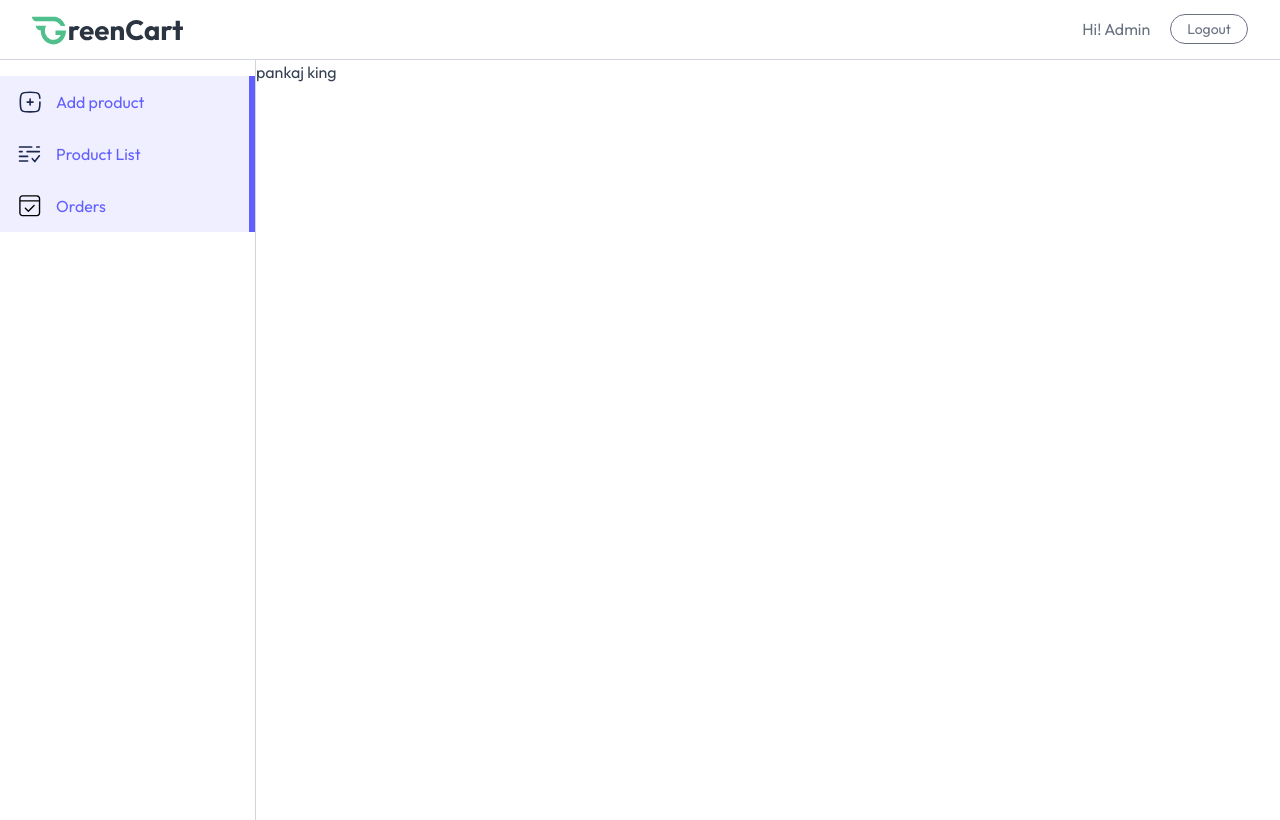
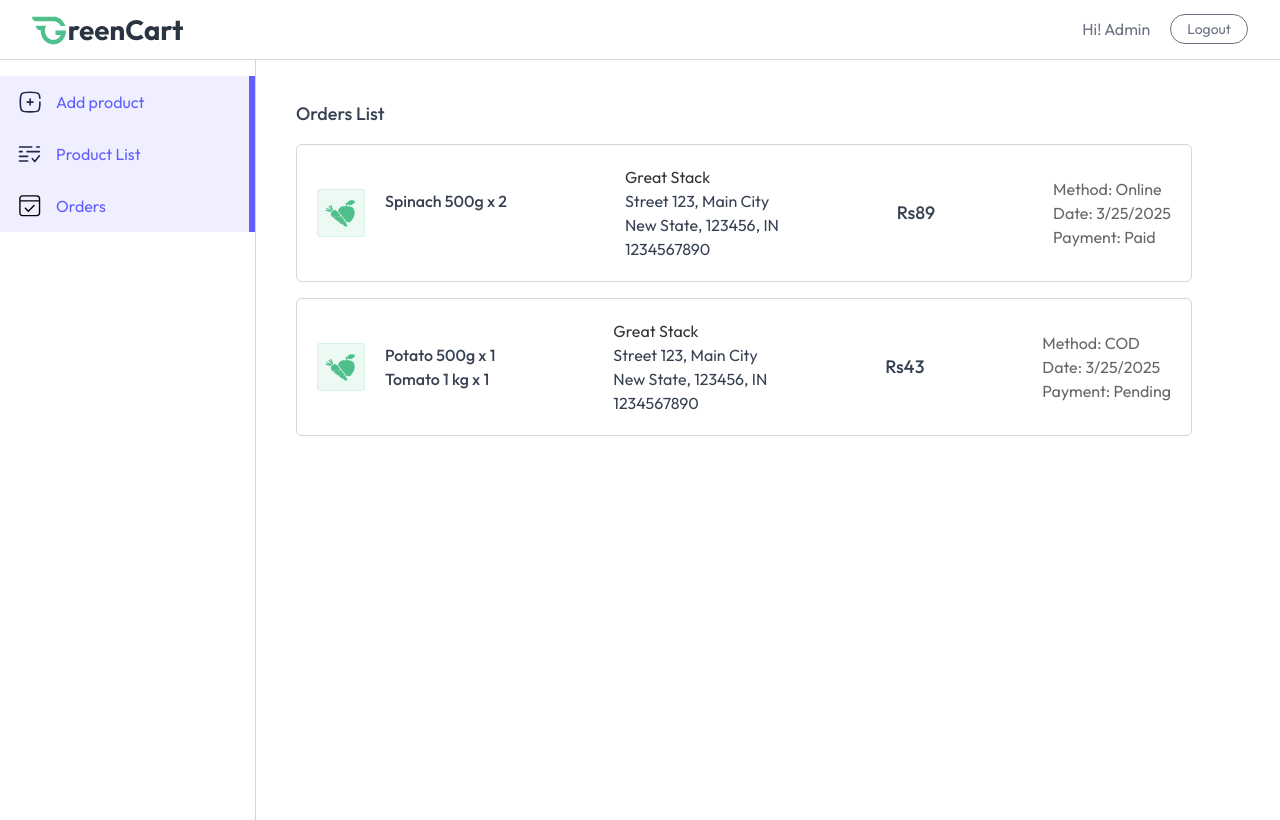
Before and after one commit to pankajgupta96/Greencart, a React (Vite) app in the folder frontend/: page /seller/orders in a window 1280 px wide. Both pictures are taken after typing "name@example.com", "Sample123" into the empty fields and a click on the button "Login". Built offline with nearby package versions, Linux system fonts and the light colour scheme.

Commit message:
Orders is completed

```diff
--- a/frontend/src/pages/Seller/Orders.jsx
+++ b/frontend/src/pages/Seller/Orders.jsx
@@ -1,12 +1,65 @@
-import React from 'react'
+import React, { useEffect, useState } from 'react'
+import { useAppContext } from '../../context/AppContext';
+import { assets, dummyAddress, dummyOrders } from '../../assets/assets';
 
 const Orders = () => {
-  return (
-    <div>
-      pankaj king
-    </div>
-  )
-}
+    const boxIcon = "https://raw.githubusercontent.com/prebuiltui/prebuiltui/main/assets/e-commerce/boxIcon.svg"
+
+     const {currency} = useAppContext();
+     const [orders,setOrders] = useState([])
+
+     const fetchOrders = async() =>{
+      setOrders(dummyOrders);
+     }
+
+
+     useEffect(()=>{
+                fetchOrders();
+     },[])
+
+
+    return (
+      <div className='no-scrollbar flex-1 h-[95vh] overflow-y-scroll'>
+        <div className="md:p-10 p-4 space-y-4">
+            <h2 className="text-lg font-medium">Orders List</h2>
+            {orders.map((order, index) => (
+                <div key={index} className="flex flex-col  md:items-center md:flex-row  gap-5 justify-between p-5 max-w-4xl rounded-md border border-gray-300">
+                    <div className="flex gap-5 max-w-80">
+                        <img className="w-12 h-12 object-cover " src={assets.box_icon} alt="boxIcon" />
+                        <div >
+                            {order.items.map((item, index) => (
+                                <div key={index} className="flex flex-col">
+                                    <p className="font-medium">
+                                        {item.product.name}{" "} <span className= "text-primary">x {item.quantity}</span>
+                                    </p>
+                                </div>
+                            ))}
+                        </div>
+                    </div>
+
+                    <div className="text-sm md:text-base text-balck/60">
+                        <p className='text-black/80'>
+                        {order.address.firstName} {order.address.lastName}</p>
+
+                        <p>{order.address.street}, {order.address.city} </p> <p>{order.address.state}, {order.address.zipcode}, {order.address.country}</p>
+                       <p></p>
+                       <p>{order.address.phone}</p>
+
+                    </div>
+
+                    <p className="font-medium text-lg  my-auto ">{currency}{order.amount}</p>
+
+                    <div className="flex flex-col text-sm md:text-base text-black/60">
+                        <p>Method: {order.paymentType}</p>
+                        <p>Date: {new Date(order.createdAt).toLocaleDateString()}</p>
+                        <p>Payment: {order.isPaid ? "Paid" : "Pending"}</p>
+                    </div>
+                </div>
+            ))}
+        </div>
+        </div>
+    );
+};
 
 export default Orders;
 
```
